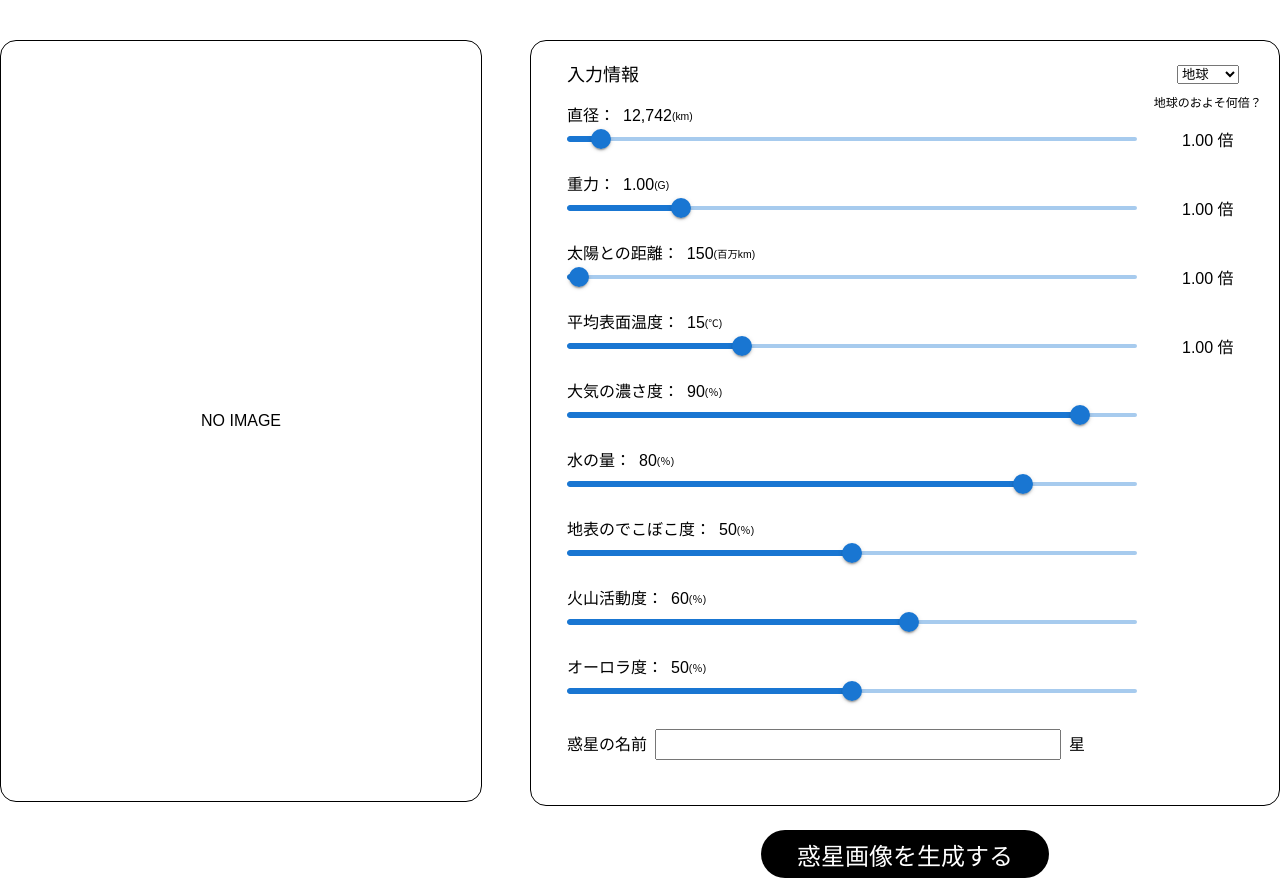
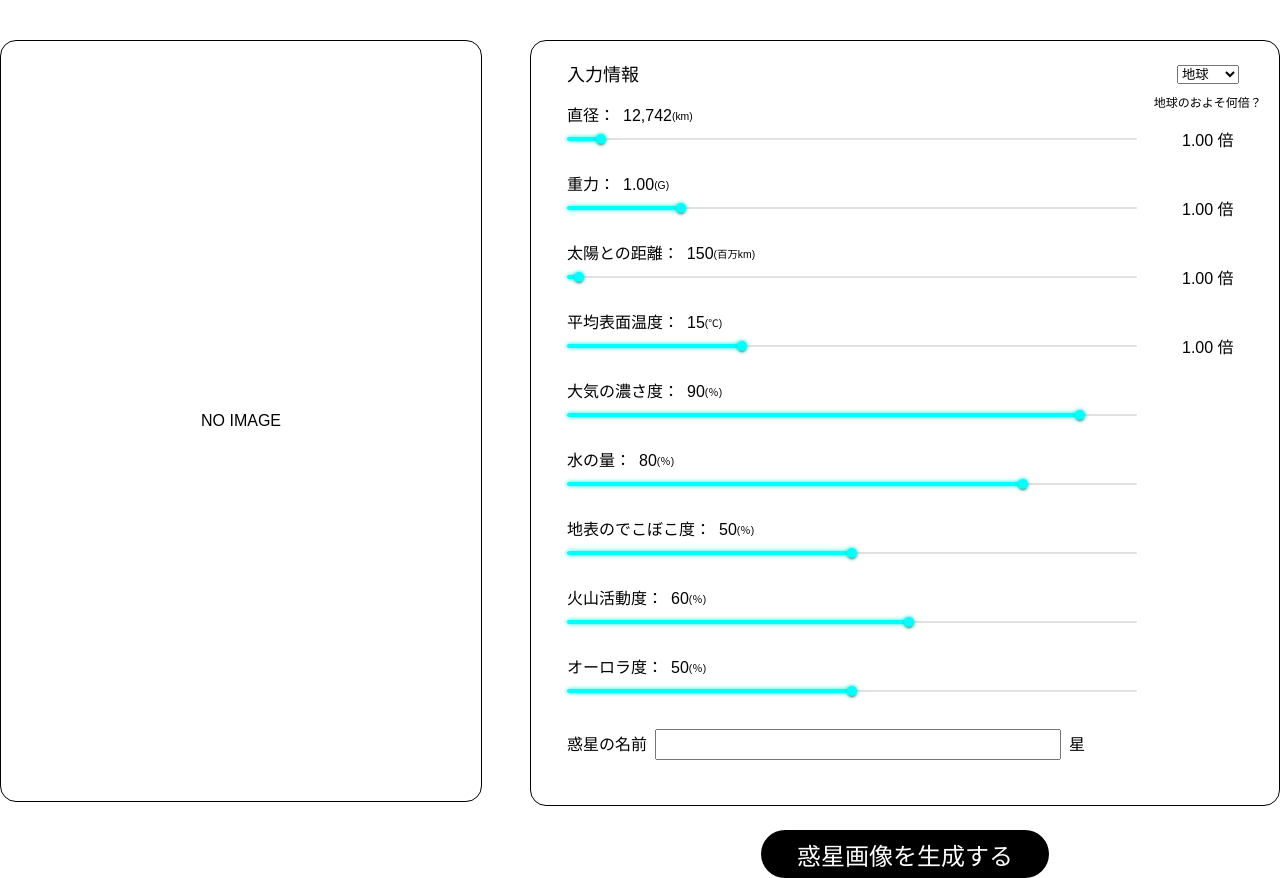
Before and after one commit to SFgenAI-dev2504/front, a React (Create React App) app in the folder web/: page /generator in a window 1280 px wide. Built offline with nearby package versions, Linux system fonts and the light colour scheme.

Commit message:
スライダーの見た目を調整した

```diff
--- a/web/src/components/Parameter.jsx
+++ b/web/src/components/Parameter.jsx
@@ -26,7 +26,24 @@ const Parameter = (props) => {
                         onChange={(e, newValue) =>
                             setSliderValueByPromptType(props.type, newValue)
                         }
-                        color={'primary'}
+                        sx={{
+                            color: '#00FFFF',
+                            '& .MuiSlider-thumb': {
+                                backgroundColor: '#00FFFF',
+                                boxShadow: '0 0 4px 0px rgba(0, 244, 220, 1)',
+                                width: 10,
+                                height: 10,
+                            },
+                            '& .MuiSlider-track': {
+                                backgroundColor: '#00FFFF',
+                                boxShadow: '0 0 4px 0px rgba(0, 244, 220, 1)',
+                                height: 2,
+                            },
+                            '& .MuiSlider-rail': {
+                                backgroundColor: '#00000050',
+                                height: 2,
+                            },
+                        }}
                         valueLabelDisplay={'off'}
                         shiftStep={props.step}
                         step={props.step}
--- a/web/src/styles/App.css
+++ b/web/src/styles/App.css
@@ -16,7 +16,3 @@ body {
     flex-direction: column;
     min-height: 100vh;
 }
-
-.wrapper {
-    /*padding: 0 4%;*/
-}
```
